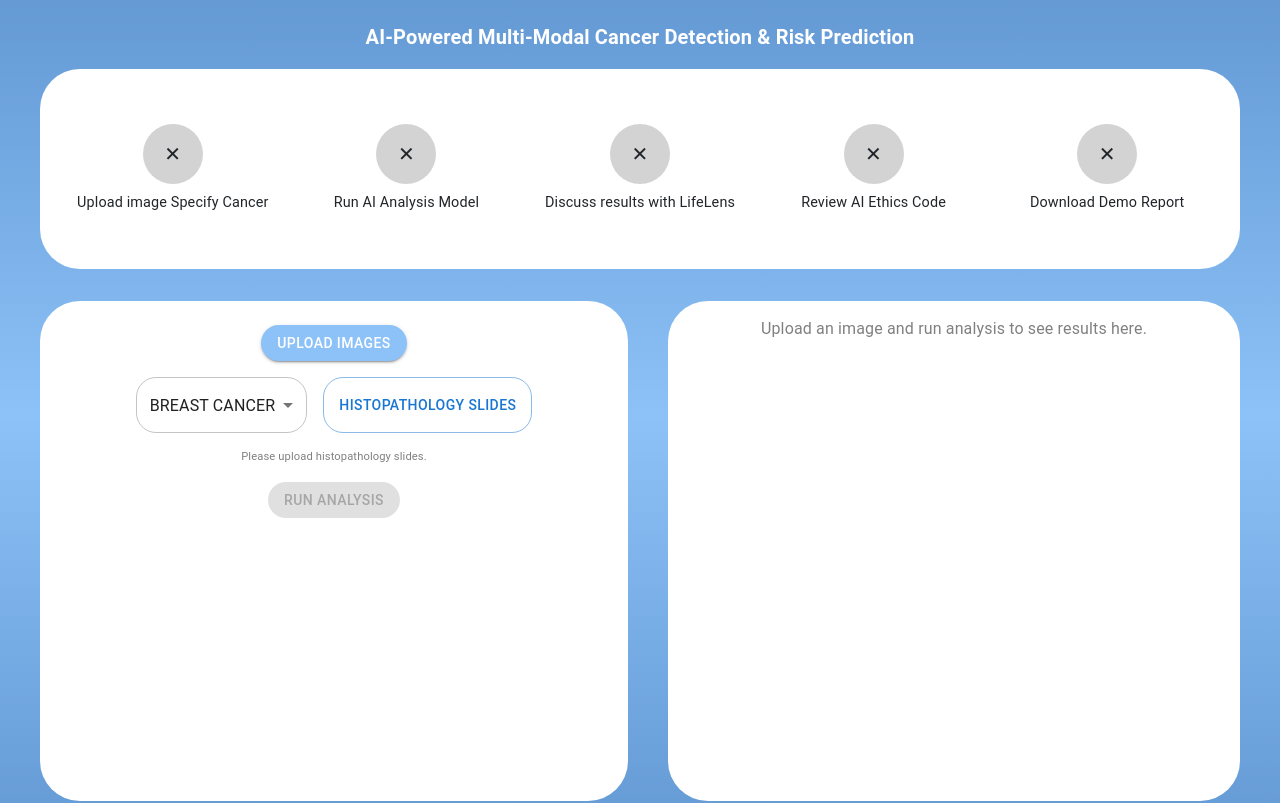
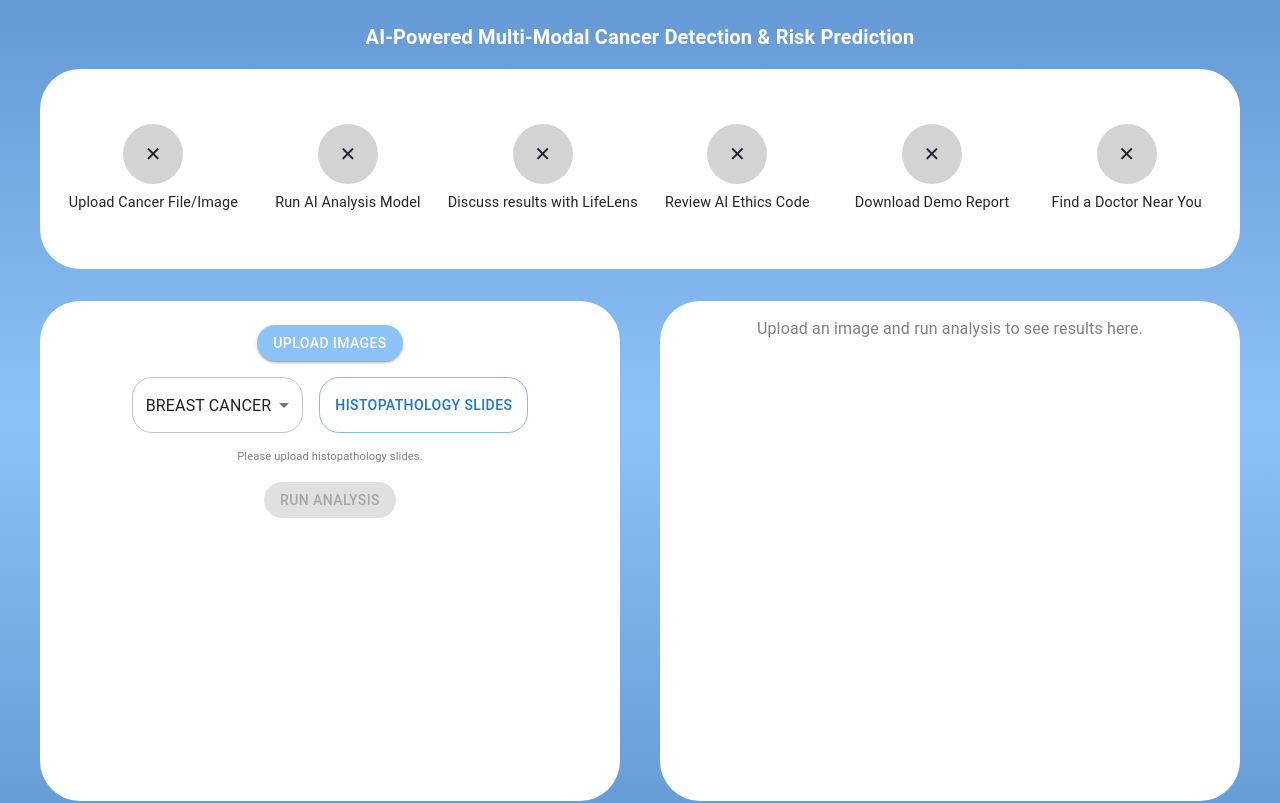
Before and after one commit to Jpmac110205/LifeLens, a React (Vite) app: page / in a window 1280 px wide. Shown: the part 440-1243 px from the top of the page. Built offline with nearby package versions, Linux system fonts and the light colour scheme.

Commit message:
Updated UI

```diff
--- a/src/App.tsx
+++ b/src/App.tsx
@@ -14,18 +14,24 @@ export default function App() {
   const [reviewedEthics, setReviewedEthics] = useState(false);
 
   return (
-<div
-  style={{
+    <Box
+      sx={{
         minHeight: "100vh",
-    padding: "2.5rem",
+        p: "2.5rem",
         background: `linear-gradient(to bottom, #3a6fb0 0%, #8cc2f7 50%, #3a6fb0 100%)`,
       }}
     >
+      <Box sx={{ maxWidth: "1200px", mx: "auto" }}>
         <Header reviewedEthics={() => setReviewedEthics(true)} />
 
         <Typography
           variant="h6"
-        sx={{ textAlign: "center", color: "white", fontWeight: "bold", mb: 2 }}
+          sx={{
+            textAlign: "center",
+            color: "white",
+            fontWeight: "bold",
+            mb: 2,
+          }}
         >
           AI-Powered Multi-Modal Cancer Detection & Risk Prediction
         </Typography>
@@ -38,7 +44,15 @@ background: `linear-gradient(to bottom, #3a6fb0 0%, #8cc2f7 50%, #3a6fb0 100%)`,
         />
 
         {/* Row with Upload + Report */}
-      <div style={{ display: "flex", gap: "2.5rem" }}>
+        <Box
+          sx={{
+            display: "flex",
+            gap: "2.5rem",
+            flexWrap: "wrap",
+            alignItems: "stretch",
+          }}
+        >
+          <Box sx={{ flex: 1, minWidth: "375px", display: "flex" }}>
             <UploadPanel
               runAnalysis={runAnalysis}
               setRunAnalysis={setRunAnalysis}
@@ -47,19 +61,34 @@ background: `linear-gradient(to bottom, #3a6fb0 0%, #8cc2f7 50%, #3a6fb0 100%)`,
               uploadedImage={uploadedImage}
               setUploadedImage={setUploadedImage}
             />
+          </Box>
+
+          <Box sx={{ flex: 1, minWidth: "375px", display: "flex" }}>
             <ReportPanel runAnalysis={runAnalysis} />
-      </div>
+          </Box>
+        </Box>
 
-      <div style={{ height: "2.5rem" }}></div>
-<ChatPanel setHasChatStarted={setHasChatStarted} runAnalysis={runAnalysis} />
+        <Box sx={{ height: "2.5rem" }} />
+
+        <ChatPanel
+          setHasChatStarted={setHasChatStarted}
+          runAnalysis={runAnalysis}
+        />
 
         {/* Footer Disclaimer */}
         <Typography
           variant="caption"
-        sx={{ display: "block", textAlign: "center", mt: 3, color: "white" }}
+          sx={{
+            display: "block",
+            textAlign: "center",
+            mt: 3,
+            color: "white",
+          }}
         >
-        For research and demonstration purposes only. Not a substitute for medical advice
+          For research and demonstration purposes only. Not a substitute for
+          medical advice
         </Typography>
-    </div>
+      </Box>
+    </Box>
   );
 }
--- a/src/components/ProgressBar.tsx
+++ b/src/components/ProgressBar.tsx
@@ -12,11 +12,12 @@ export default function ProgressBar({
   ethicsReviewed: boolean;
 }) {
   const steps = [
-    { text: "Upload image Specify Cancer", done: !!uploadedImage },
+    { text: "Upload Cancer File/Image", done: !!uploadedImage },
     { text: "Run AI Analysis Model", done: runAnalysis },
     { text: "Discuss results with LifeLens", done: hasChatStarted },
     { text: "Review AI Ethics Code", done: ethicsReviewed },
     { text: "Download Demo Report", done: false },
+    { text: "Find a Doctor Near You", done: false },
   ];
 
   return (
--- a/src/components/ReportPanel.tsx
+++ b/src/components/ReportPanel.tsx
@@ -1,9 +1,24 @@
 import { Box, Typography } from "@mui/material";
+import { useState } from "react";
 
-export default function ReportPanel({ runAnalysis }: { runAnalysis: boolean }) {
+type ReportPanelProps = { runAnalysis: boolean };
+
+export default function ReportPanel({ runAnalysis }: ReportPanelProps) {
+  const [imgError1, setImgError1] = useState(false);
+  const [imgError2, setImgError2] = useState(false);
+
+  // ✅ Use direct .jpg/.png URLs
+  const image1 =
+    "https://c8.alamy.com/comp/2AD0W56/brain-cancer-magnetic-resonance-imaging-mri-scan-of-an-axial-section-through-the-brain-of-a-32-year-old-patient-showing-a-large-haemangiopericytom-2AD0W56.jpg";
+  const image2 =
+  "https://www.nfcr.org/wp-content/webp-express/webp-images/uploads/2021/02/Research-Highlight-Preventing-Breast-Cancer-Brain-Metastasis-ft.jpg.webp";
+
+  const fallback =
+    "https://via.placeholder.com/200?text=Image+not+available";
+
   return (
     <Box
-      style={{
+      sx={{
         flex: 1,
         backgroundColor: "white",
         borderRadius: "40px",
@@ -11,29 +26,52 @@ export default function ReportPanel({ runAnalysis }: { runAnalysis: boolean }) {
         flexDirection: "column",
         padding: "1rem",
         gap: "1rem",
+        minWidth: "300px",
       }}
     >
       {runAnalysis ? (
         <>
           <Typography variant="body1">
-            Cancerous tissue detected in upper left. It is recommended to consult with a doctor
-            as soon as possible.
+            Cancerous tissue detected in upper left. It is recommended to consult
+            with a doctor as soon as possible.
           </Typography>
-          <Box sx={{ display: "flex", gap: 2, justifyContent: "center" }}>
+          <Box
+            sx={{
+              display: "flex",
+              gap: 2,
+              justifyContent: "center",
+              flexWrap: "wrap",
+            }}
+          >
             <img
-              src="https://www.google.com/imgres?q=cancer%20scan&imgurl=https%3A%2F%2Fmedia.npr.org%2Fassets%2Fimg%2F2015%2F04%2F10%2Fspiral-ct-scan-ea5530feb04567ed63443167fcf1849593f085b3.jpg&imgrefurl=https%3A%2F%2Fwww.npr.org%2Fsections%2Fhealth-shots%2F2015%2F04%2F13%2F398101515%2Fwhy-some-doctors-are-hesitant-to-screen-smokers-for-lung-cancer&docid=_h7R7x2XTw58aM&tbnid=xm4dtpwTJ0ZhjM&vet=12ahUKEwipyru44sqPAxUZEFkFHaBoAcIQM3oECB8QAA..i&w=1881&h=1411&hcb=2&ved=2ahUKEwipyru44sqPAxUZEFkFHaBoAcIQM3oECB8QAA"
+              src={imgError1 ? fallback : image1}
               alt="scan1"
-              style={{ borderRadius: "10px" }}
+              style={{
+                borderRadius: "10px",
+                maxWidth: "45%",
+                height: "auto",
+                objectFit: "cover",
+              }}
+              onError={() => setImgError1(true)}
             />
             <img
-              src="https://www.google.com/url?sa=i&url=https%3A%2F%2Fwww.itnonline.com%2Fcontent%2Flung-cancer-death-decline-associated-screening-earlier-diagnosis-and-surgery&psig=AOvVaw1wp7meO_jjJJESlkFr1NBH&ust=1757476004769000&source=images&cd=vfe&opi=89978449&ved=0CBYQjRxqFwoTCJj-4cPiyo8DFQAAAAAdAAAAABAE"
+              src={imgError2 ? fallback : image2}
               alt="scan2"
-              style={{ borderRadius: "10px" }}
+              style={{
+                borderRadius: "10px",
+                maxWidth: "45%",
+                height: "auto",
+                objectFit: "cover",
+              }}
+              onError={() => setImgError2(true)}
             />
           </Box>
         </>
       ) : (
-        <Typography variant="body1" sx={{ textAlign: "center", color: "gray" }}>
+        <Typography
+          variant="body1"
+          sx={{ textAlign: "center", color: "gray" }}
+        >
           Upload an image and run analysis to see results here.
         </Typography>
       )}
```
Lines whose indentation alone changed are shown as unchanged.
